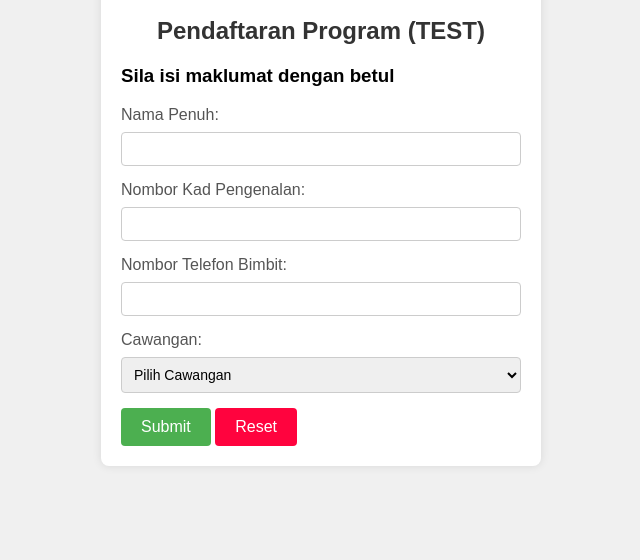
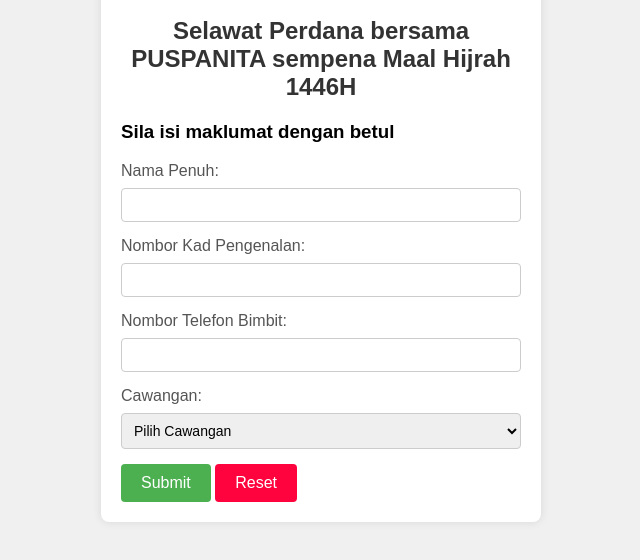
Before and after one commit to QayyimJ27/e-PendaftaranPK, a plain HTML site: page index.html in a window 1280 px wide. Shown: the part 142-702 px from the top of the page, without its empty margins (319-959 px from the left). Drawn offline with Linux system fonts and the light colour scheme.

Commit message:
Update index.html

```diff
--- a/index.html
+++ b/index.html
@@ -3,7 +3,7 @@
 <head>
 <meta charset="UTF-8">
 <meta name="viewport" content="width=device-width, initial-scale=1.0">
-<title>Sistem Pendaftaran</title>
+<title>Sistem Pendaftaran Program PUSPANITA</title>
 <style>
   body {
     font-family: Arial, sans-serif;
@@ -73,7 +73,7 @@
 <body>
   <div class="form-container">
   <img src="logo_puspanita.png" alt="Image"> <!-- Replace with the correct image path -->
-    <h2>Pendaftaran Program (TEST)</h2>
+    <h2>Selawat Perdana bersama PUSPANITA sempena Maal Hijrah 1446H</h2>
 	<h3>Sila isi maklumat dengan betul</h3>
 	<form id="myForm" action="https://script.google.com/macros/s/AKfycby5v18RjF5s2crwCWGBrFmSJKqhLwEuIP23vvGiRKmGebjZUt1l5Z0fBjm3mQTWlrqpfg/exec" method="post" onsubmit="submitForm(event)">
   <label for="nama_penuh">Nama Penuh:</label>
```
